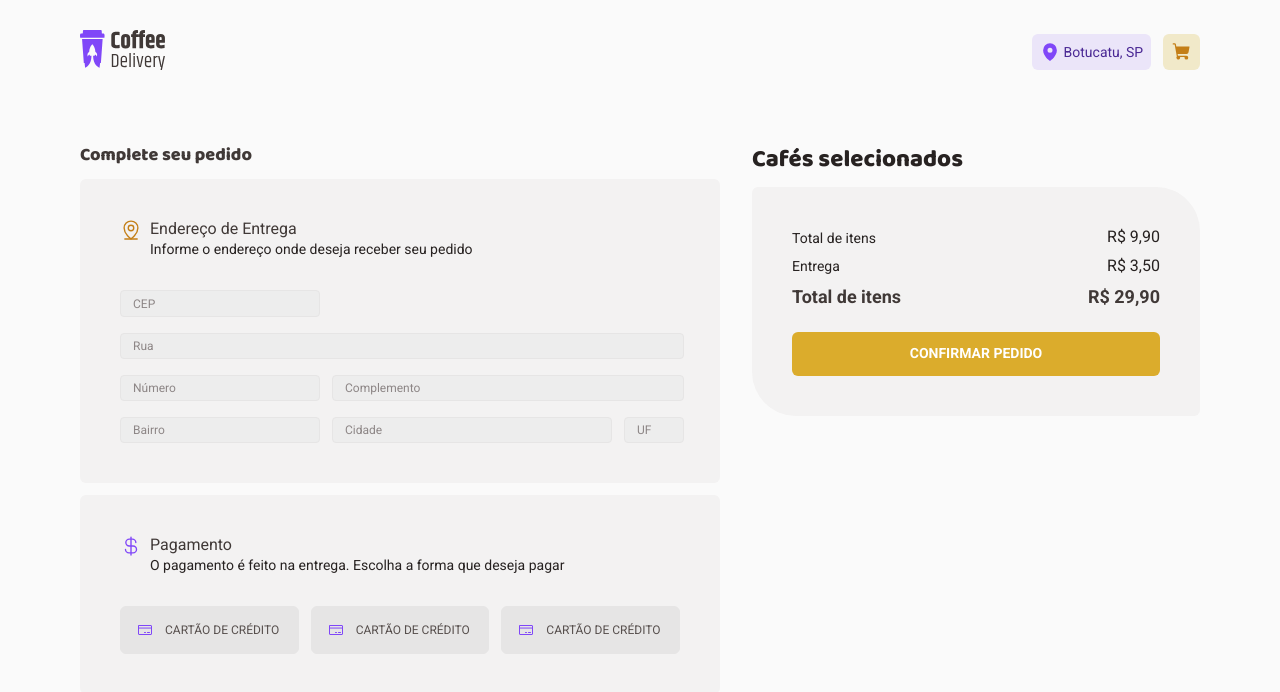
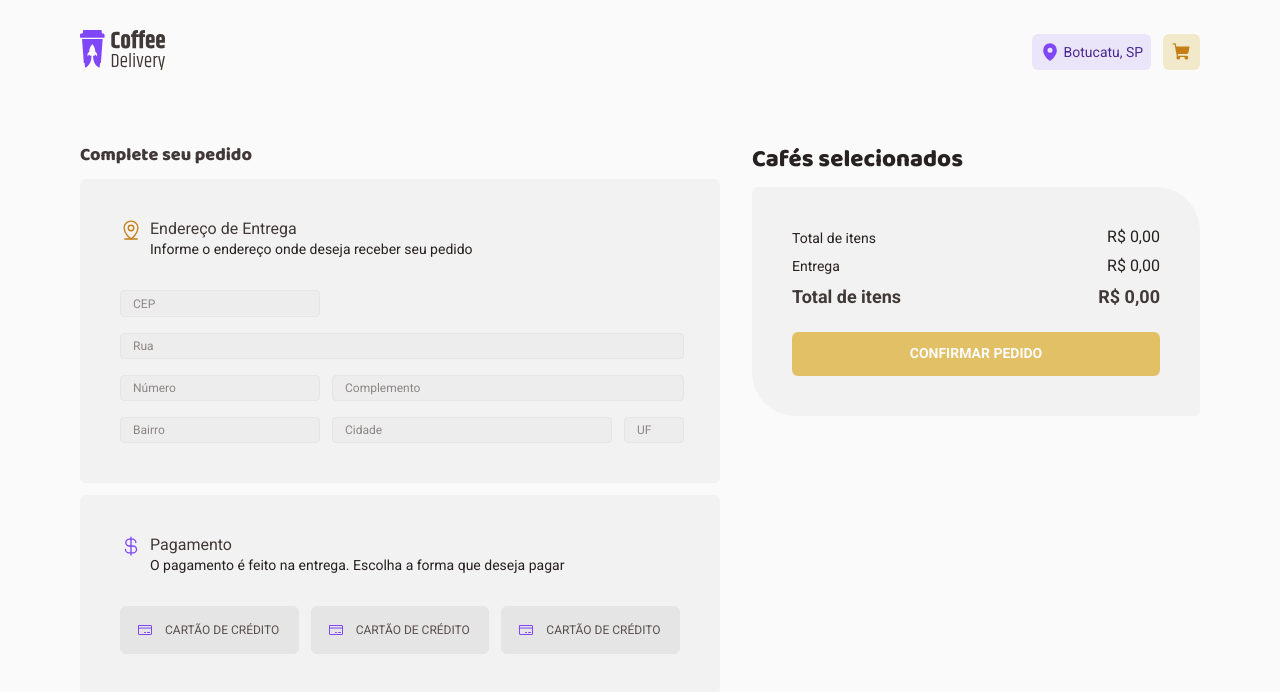
Before and after one commit to jerp86/desafio02-coffeeshop, a React (Vite) app: page /completeOrder in a window 1280 px wide. Shown: the top 692 px of the page. Built offline with nearby package versions, Linux system fonts and the light colour scheme.

Commit message:
add useCart

```diff
--- a/src/pages/CompleteOrder/components/SelectedCoffees/ConfirmationSection.tsx
+++ b/src/pages/CompleteOrder/components/SelectedCoffees/ConfirmationSection.tsx
@@ -1,16 +1,28 @@
 import { Button, RegularText } from '../../../../components'
+import { useCart } from '../../../../contexts/CartContext'
+import { formatNumber } from '../../../../utils/formatNumber'
 import { ConfirmationSectionContainer } from './styles'
 
-export const ConfirmationSection = () => (
+const DELIVERY_PRICE = 3.5
+
+export const ConfirmationSection = () => {
+  const { cartItemsTotal, cartQuantity } = useCart()
+
+  const cartTotal = cartQuantity > 0 ? DELIVERY_PRICE + cartItemsTotal : 0
+  const formattedItemsTotal = formatNumber(cartItemsTotal)
+  const formattedCartTotal = formatNumber(cartTotal)
+  const formattedDeliveryPrice = formatNumber(cartQuantity ? DELIVERY_PRICE : 0)
+
+  return (
     <ConfirmationSectionContainer>
       <div>
         <RegularText size="s">Total de itens</RegularText>
-      <RegularText>R$ 9,90</RegularText>
+        <RegularText>R$ {formattedItemsTotal}</RegularText>
       </div>
 
       <div>
         <RegularText size="s">Entrega</RegularText>
-      <RegularText>R$ 3,50</RegularText>
+        <RegularText>R$ {formattedDeliveryPrice}</RegularText>
       </div>
 
       <div>
@@ -18,10 +30,11 @@ export const ConfirmationSection = () => (
           Total de itens
         </RegularText>
         <RegularText size="l" weight={700} color="subtitle">
-        R$ 29,90
+          R$ {formattedCartTotal}
         </RegularText>
       </div>
 
-    <Button text="confirmar pedido" />
+      <Button text="confirmar pedido" disabled={cartQuantity <= 0} />
     </ConfirmationSectionContainer>
   )
+}
```
Lines whose indentation alone changed are shown as unchanged.
